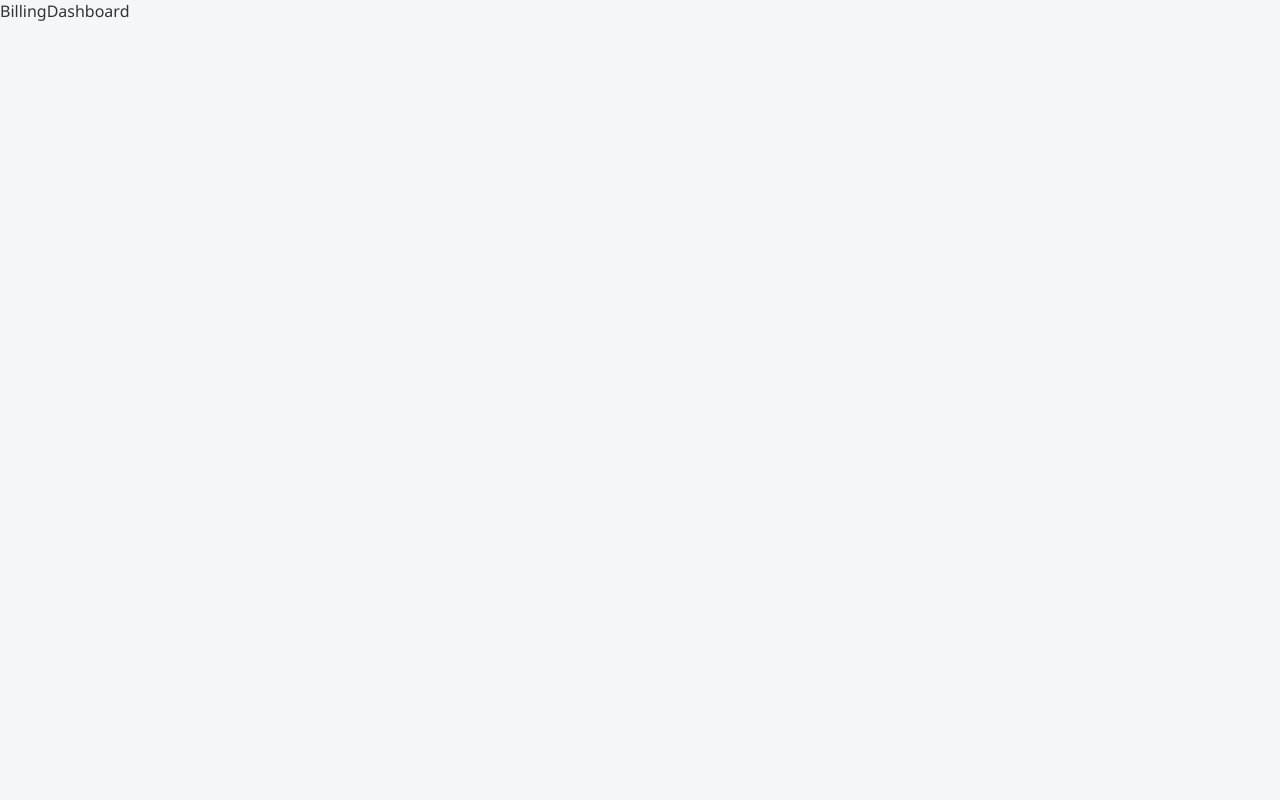
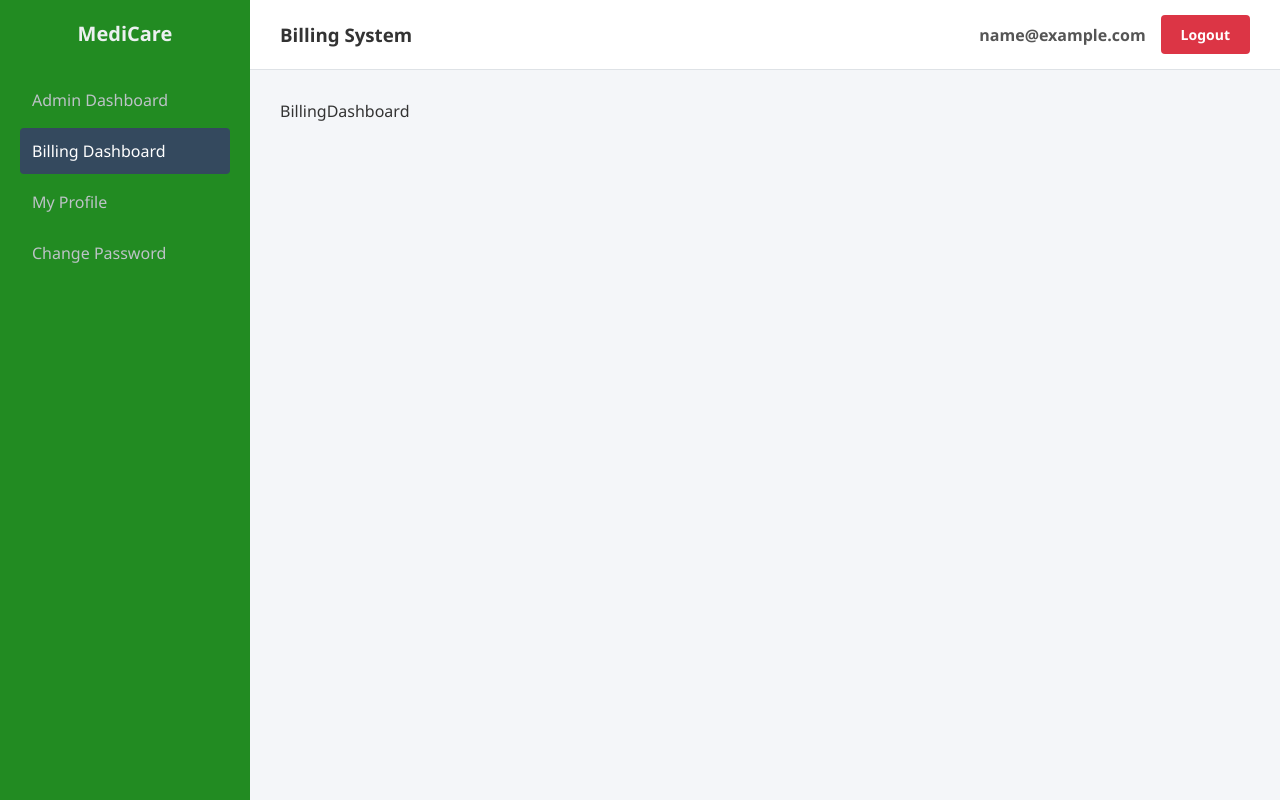
Before and after one commit to adii3404/MBMS, a React (Vite) app: page /billing-dashboard in a window 1280 px wide. Built offline with nearby package versions, Linux system fonts and the light colour scheme; sample sign-in values are in the browser's storage.

Commit message:
bill layout

```diff
--- a/src/Pages/BillingDashboard.jsx
+++ b/src/Pages/BillingDashboard.jsx
@@ -1,8 +1,10 @@
 import React from 'react'
-
+import Layout from '../Components/Layout.jsx';
 function BillingDashboard() {
   return (
-    <div>BillingDashboard</div>
+    <Layout>
+      <div>BillingDashboard</div>
+    </Layout>
   )
 }
 
```
